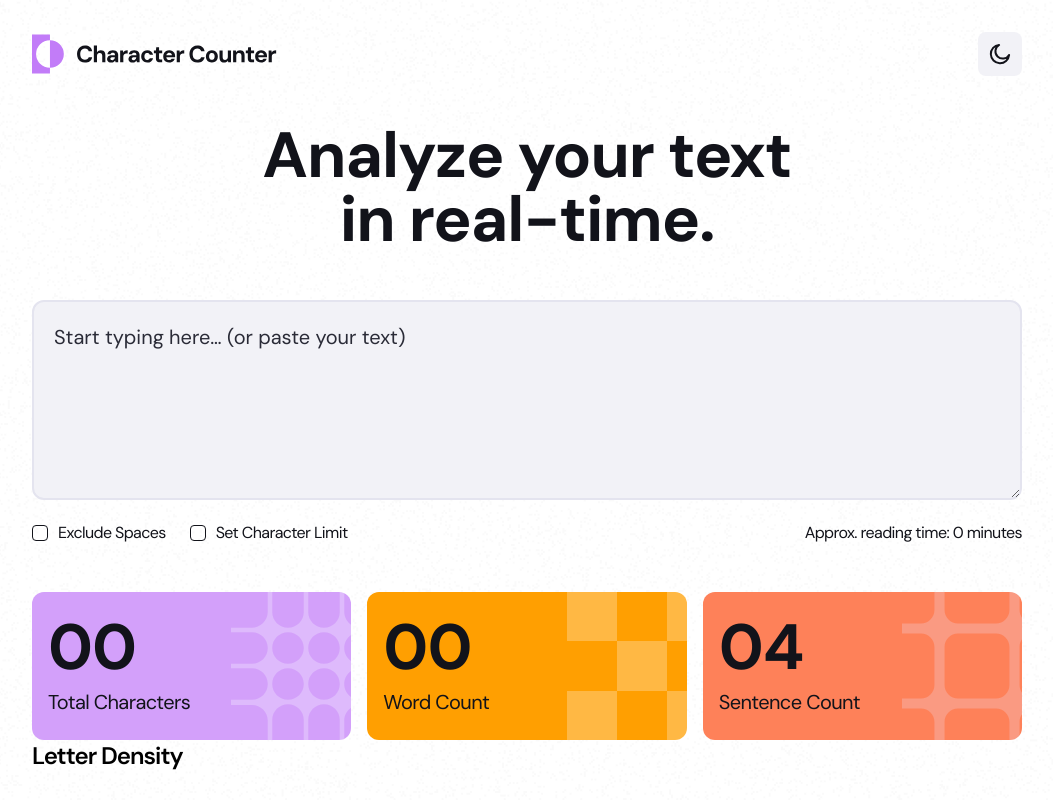
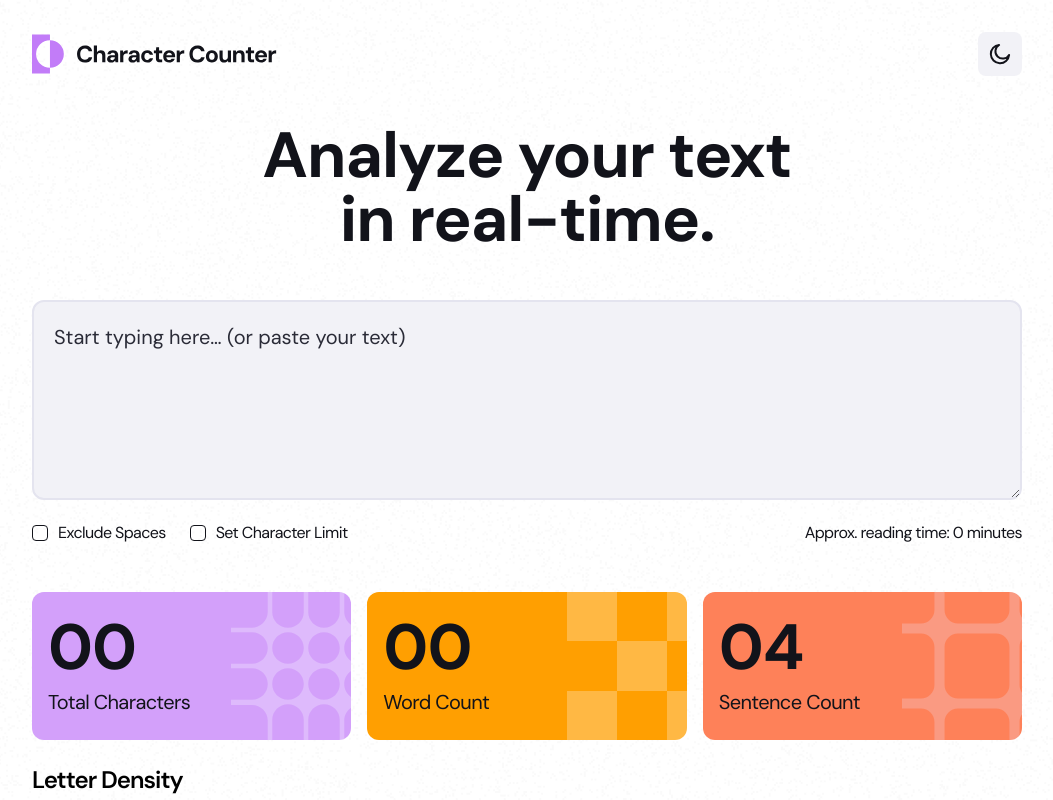
Before and after one commit to zekelkeys/react-character-counter, a React (Vite) app: page / in a window 1280 px wide. Shown: the whole page, without its empty margins (113-1166 px from the left). Built offline with nearby package versions, Linux system fonts and the light colour scheme.

Commit message:
Add margin to density section

```diff
--- a/src/components/App.jsx
+++ b/src/components/App.jsx
@@ -29,7 +29,7 @@ function App() {
                         </div>
                         <StatsCards />
                     </TextStatsContextProvider>
-                    <section>
+                    <section className="mt-6 mb-5">
                         <h2 className="text-xl leading-tight font-semibold tracking-tighter">
                             Letter Density
                         </h2>
```
